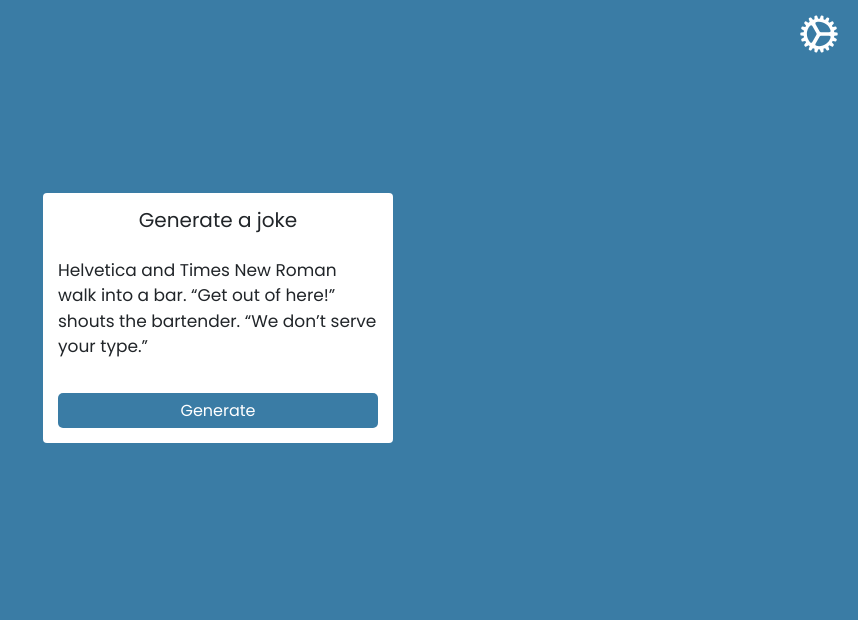
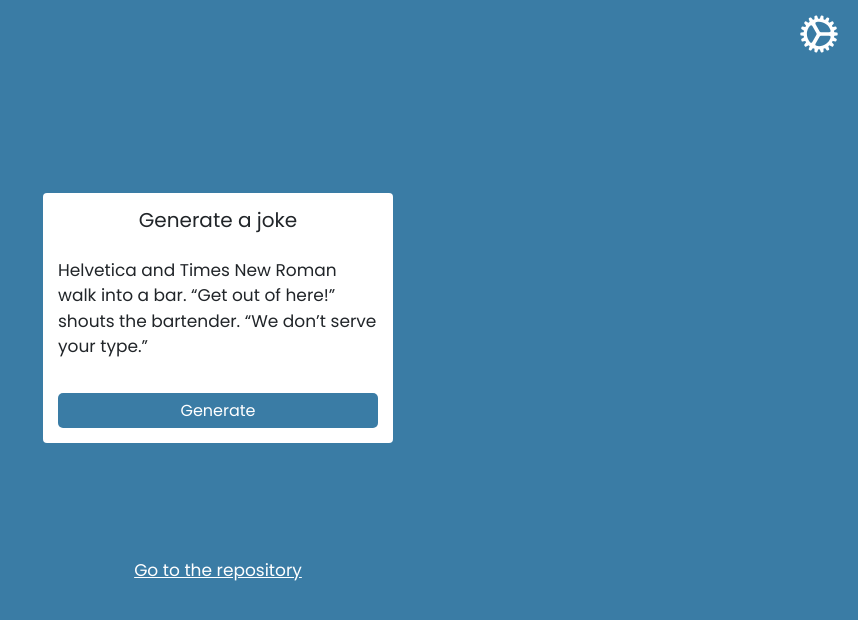
Before and after one commit to matheusnascimentods/JokeGenerator, a plain HTML site: page index.html in a window 1280 px wide. Shown: the whole page, without its empty margins (422-1280 px from the left). Drawn offline with nearby package versions, Linux system fonts and the light colour scheme.

Commit message:
um botão que redireciona para o repositório foi adicionado

```diff
--- a/assets/css/style.css
+++ b/assets/css/style.css
@@ -5,6 +5,7 @@
     height: 100vh;
     display: flex;
     flex-direction: column;
+    align-items: center;
     font-family: 'Poppins', sans-serif;
 }
 header {
@@ -65,3 +66,6 @@
     border-radius: 5px;
     font-size: 16px;
 }
+a {
+	color: #ffffff;
+}
--- a/index.html
+++ b/index.html
@@ -44,6 +44,9 @@
             </div>
         </main>
 
+        <a href="https://github.com/matheusnascimentods/JokeGenerator" target="_blank">
+            <p>Go to the repository</p>
+        </a>
         <script src="https://cdn.jsdelivr.net/npm/bootstrap@5.3.0-alpha3/dist/js/bootstrap.bundle.min.js" integrity="sha384-ENjdO4Dr2bkBIFxQpeoTz1HIcje39Wm4jDKdf19U8gI4ddQ3GYNS7NTKfAdVQSZe" crossorigin="anonymous"></script>
         <script src="assets/js/main.js"></script>
     </body>
```
